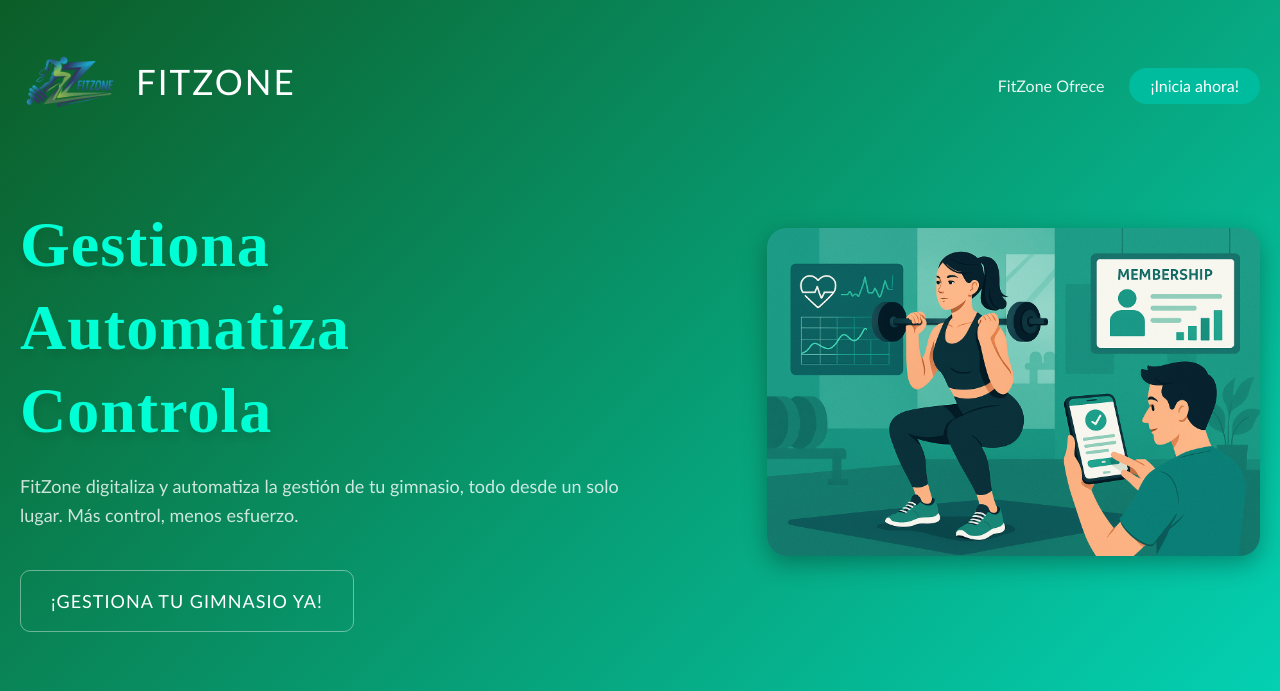
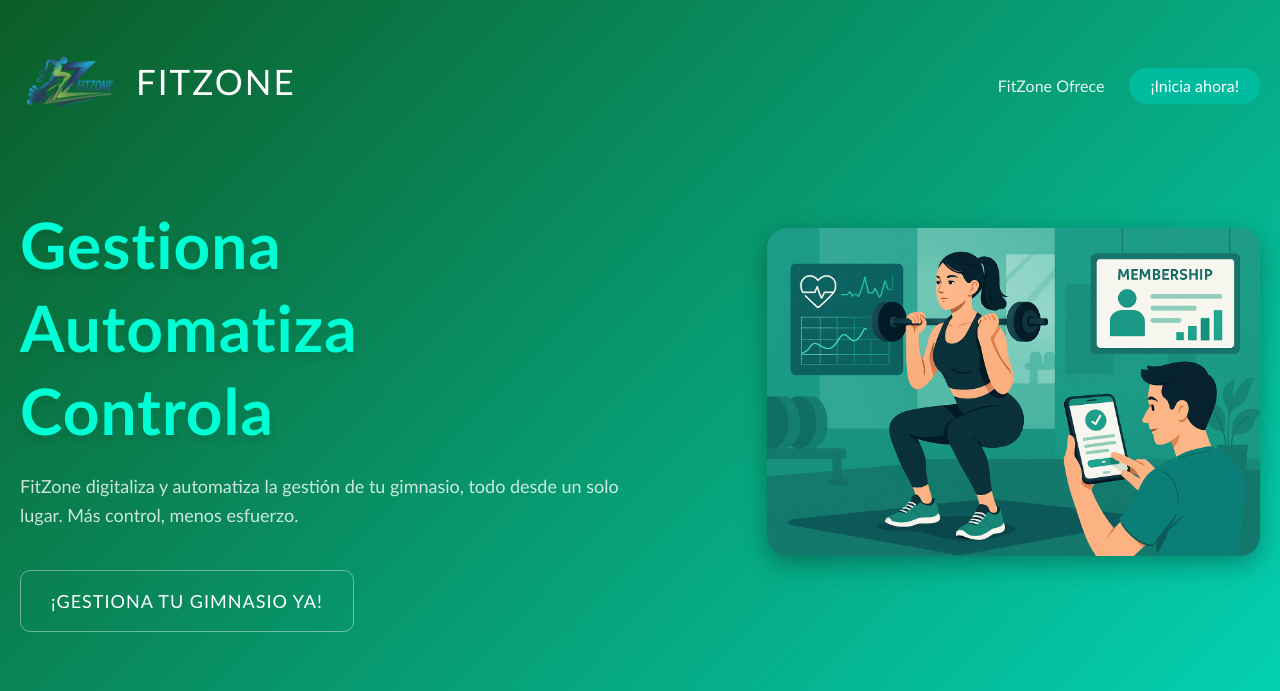
Before and after one commit to wickuzi/FitZone, a Flask app: page /introduction in a window 1280 px wide. Shown: the top 691 px of the page. Run offline with Flask 3, Linux system fonts and the light colour scheme; some libraries are stand-ins or nearby versions.

Commit message:
Update intro.html

```diff
--- a/templates/auth/intro.html
+++ b/templates/auth/intro.html
@@ -34,7 +34,7 @@
         <div class="columns">
             <div class="column col-7 col-sm-12">
                 <div class="slogan-content">
-                    <h1>
+                    <h1 style="font-family: 'Gill Sans', 'Gill Sans MT', Calibri, 'Trebuchet MS', sans-serif;">
                         <span class="slogan-bold">Gestiona</span>
                         <span class="slogan-bold">Automatiza</span>
                         <span class="slogan-bold">Controla</span>
```
